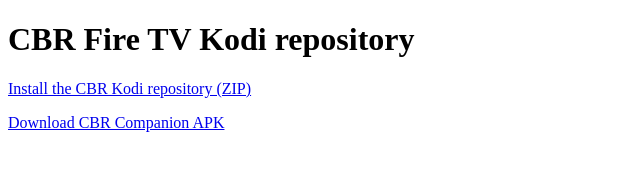
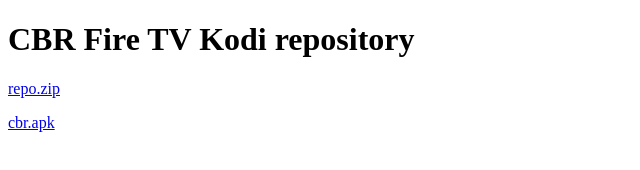
Before and after one commit to Anakra1/androitdtvfire, a plain HTML site: page index.html in a window 1280 px wide. Shown: the whole page, without its empty margins (0-640 px from the left). Drawn offline with Linux system fonts and the light colour scheme.

Commit message:
Make homepage listing compatible with Kodi

```diff
--- a/index.html
+++ b/index.html
@@ -7,7 +7,7 @@
 </head>
 <body>
   <h1>CBR Fire TV Kodi repository</h1>
-  <p><a href="repo.zip">Install the CBR Kodi repository (ZIP)</a></p>
-  <p><a href="cbr.apk">Download CBR Companion APK</a></p>
+  <p><a href="repo.zip">repo.zip</a></p>
+  <p><a href="cbr.apk">cbr.apk</a></p>
 </body>
 </html>
```
